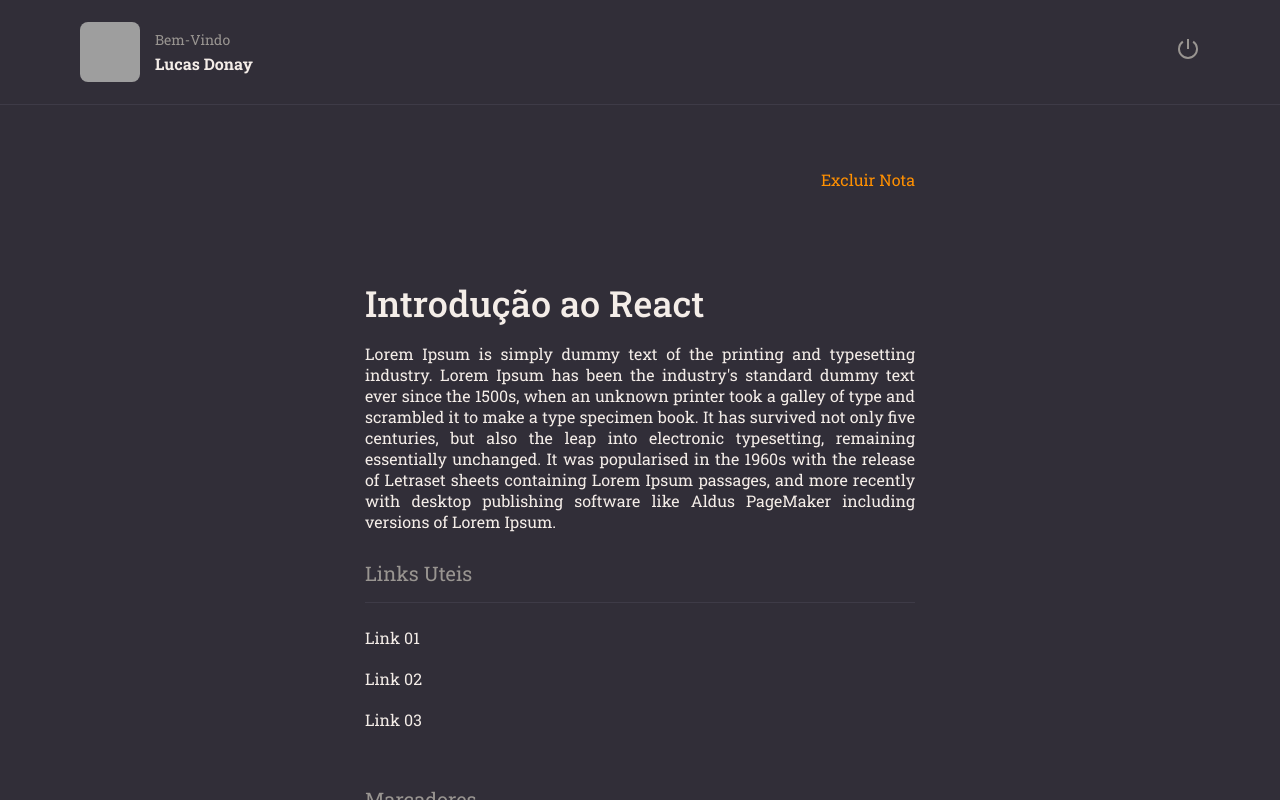
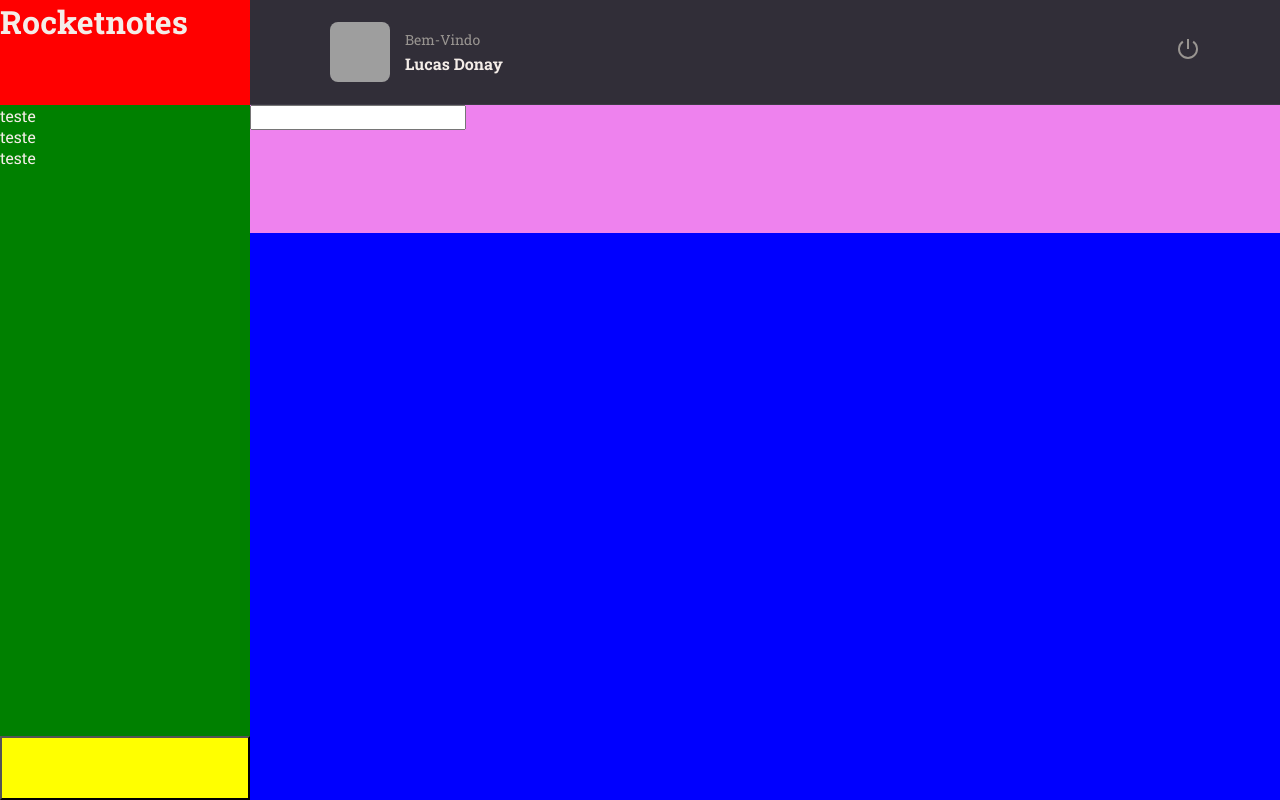
Before and after one commit to lucasdonay/explorer-rocketseat, a React (Vite) app in the folder stage-08-react/rocketnotes/: page / in a window 1280 px wide. Built offline with nearby package versions, Linux system fonts and the light colour scheme; grey boxes are pictures that could not be loaded.

Commit message:
start layout home

```diff
--- a/stage-08-react/rocketnotes/src/main.jsx
+++ b/stage-08-react/rocketnotes/src/main.jsx
@@ -1,18 +1,18 @@
 import React from 'react'
 import ReactDOM from 'react-dom/client'
 import { ThemeProvider } from 'styled-components'
+import { Home } from './pages/Home'
 
 import GlobalStyles from './styles/global'
 
 import theme from './styles/theme'
 
-import { Details } from './pages/Details'
 
 ReactDOM.createRoot(document.getElementById('root')).render(
   <React.StrictMode>
     <ThemeProvider  theme={theme}>
-    <GlobalStyles />
-     <Details />
+      <GlobalStyles />
+     <Home />
     </ThemeProvider>
-  </React.StrictMode>
+  </React.StrictMode>,
 )
--- /dev/null
+++ b/stage-08-react/rocketnotes/src/pages/Home/index.jsx
@@ -0,0 +1,31 @@
+import { Container, Brand, Menu, Search, Content, NewNote } from './styles'
+
+import { Header } from '../../components/Header'
+
+export function Home() {
+  return(
+    <Container>
+      <Brand>
+      <h1>Rocketnotes</h1>
+      </Brand>
+        <Header />
+        <Menu>
+          <li>teste</li>
+          <li>teste</li>
+          <li>teste</li>
+        </Menu>
+
+          <Search>
+              <input type="text" title='teste'/>
+          </Search>
+
+            <Content>
+
+            </Content>
+
+              <NewNote>
+
+              </NewNote>
+    </Container>
+  )
+}
--- /dev/null
+++ b/stage-08-react/rocketnotes/src/pages/Home/styles.js
@@ -0,0 +1,42 @@
+import styled from 'styled-components'
+
+export const Container = styled.div`
+width: 100%;
+height: 100vh;
+
+display: grid;
+grid-template-columns: 250px auto;
+grid-template-rows: 105px 128px auto 64px;
+grid-template-areas:
+"brand header"
+"menu search"
+"menu content"
+"newnote content";
+
+background-color: ${({ theme }) => theme.COLORS.BACKGROUND_800};
+
+`
+
+export const Brand = styled.div`
+grid-area: brand;
+background: red;
+`
+
+export const Menu = styled.ul`
+grid-area: menu;
+background: green;`
+
+export const Search = styled.div`
+grid-area: search;
+background: violet;
+`
+
+export const Content = styled.div`
+grid-area: content;
+background: blue;
+`
+
+export const NewNote = styled.button`
+grid-area: newnote;
+background: yellow;
+`
```
